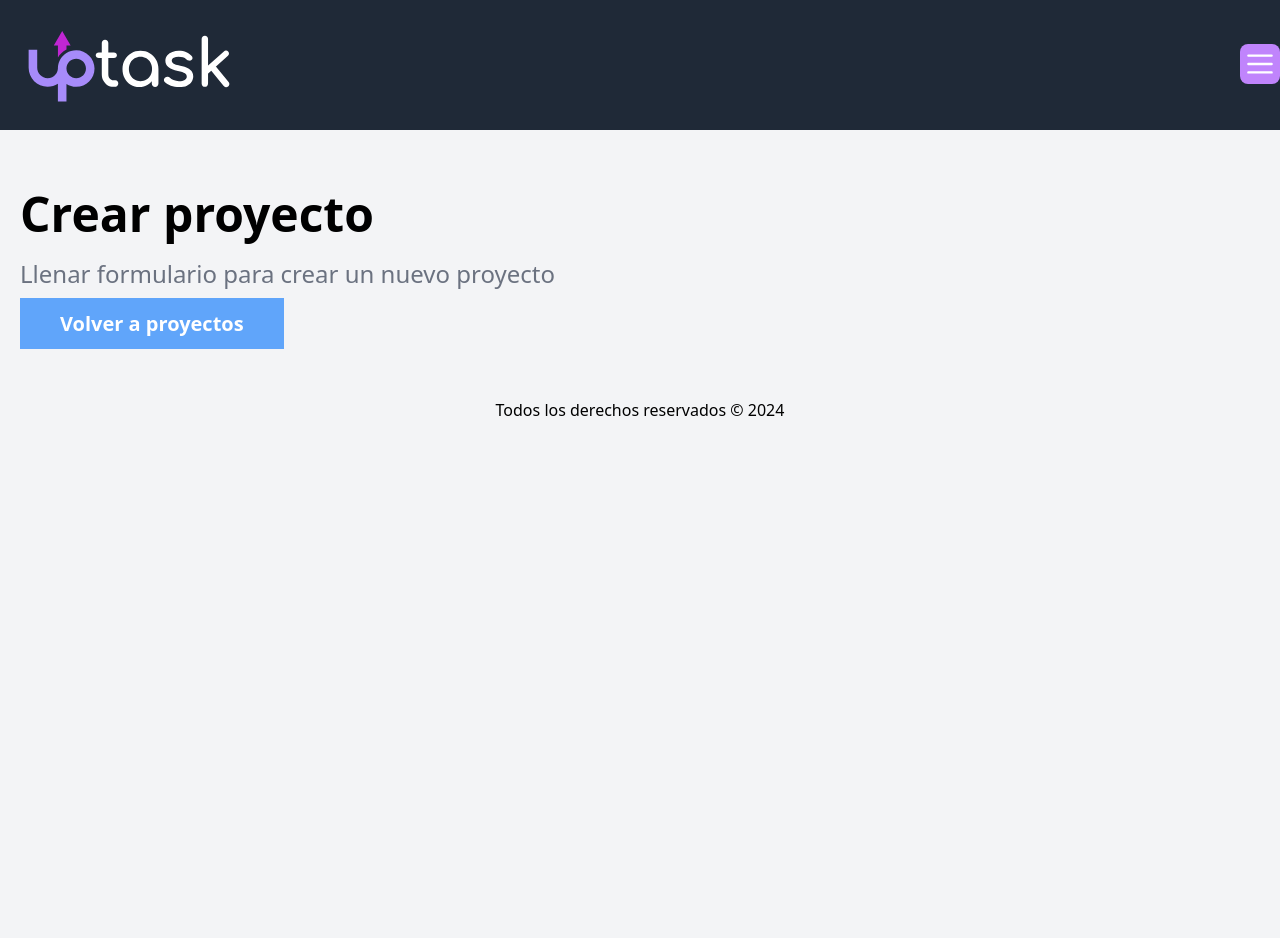
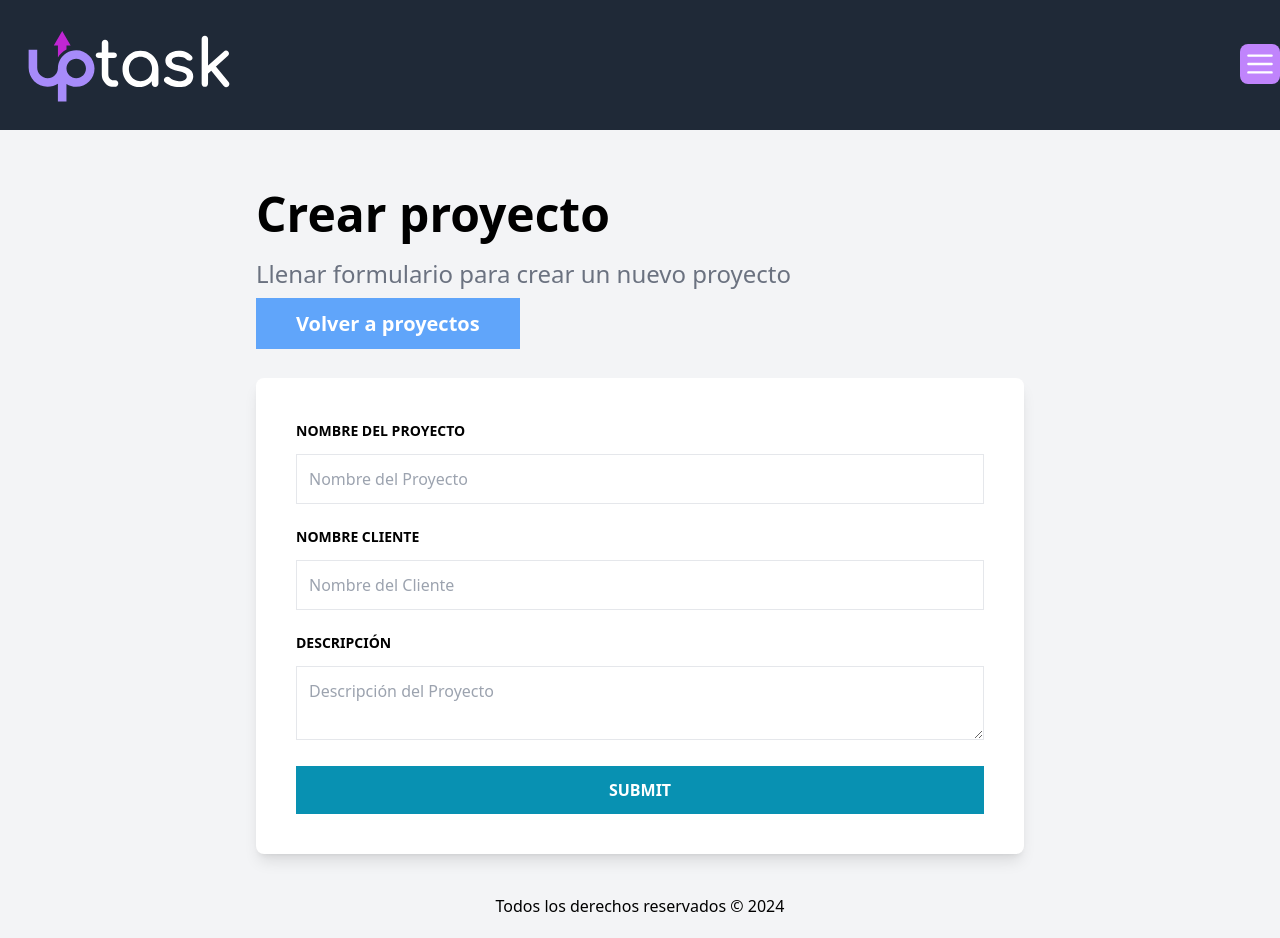
Before and after one commit to leamartinez1707/mytasks-frontend, a React (Vite) app: page /projects/create in a window 1280 px wide. Before the commit the page ends 800 px from the top, so only its background shows below. Built offline with nearby package versions, Linux system fonts and the light colour scheme; no server answers.

Commit message:
feat: create project

```diff
--- /dev/null
+++ b/src/api/api.ts
@@ -0,0 +1,15 @@
+import { ProjectFormData } from "@/types/index";
+import api from "@/lib/axios";
+import { isAxiosError } from "axios";
+
+export const createProject = async (formData: ProjectFormData) => {
+    try {
+        const { data } = await api.post('/projects', formData);
+        return data;
+    } catch (error) {
+        if (isAxiosError(error) && error.response) {
+            throw new Error(error.response.data.error);
+        }
+        console.log(error);
+    }
+}
--- /dev/null
+++ b/src/components/ErrorMessage/ErrorMessage.tsx
@@ -0,0 +1,9 @@
+const ErrorMessage = ({ children }: { children: React.ReactNode }) => {
+    return (
+        <div
+            className="text-center my-4 bg-red-100 text-red-600 font-bold p-3 uppercase text-sm"
+        >{children}</div>
+    )
+}
+
+export default ErrorMessage
--- /dev/null
+++ b/src/components/Projects/ProjectForm.tsx
@@ -0,0 +1,72 @@
+import { FieldErrors, UseFormRegister } from "react-hook-form";
+import ErrorMessage from "../ErrorMessage/ErrorMessage";
+import { ProjectFormData } from "types";
+
+
+type ProjectFormProps = {
+    errors: FieldErrors<ProjectFormData>
+    register: UseFormRegister<ProjectFormData>
+}
+const ProjectForm = ({ errors, register }: ProjectFormProps) => {
+    return (
+        <>
+            <div className="mb-5 space-y-3">
+                <label htmlFor="projectName" className="text-sm uppercase font-bold">
+                    Nombre del Proyecto
+                </label>
+                <input
+                    id="projectName"
+                    className="w-full p-3  border border-gray-200"
+                    type="text"
+                    placeholder="Nombre del Proyecto"
+                    {...register("projectName", {
+                        required: "El Titulo del Proyecto es obligatorio",
+                    })}
+                />
+
+                {errors.projectName && (
+                    <ErrorMessage>{errors.projectName.message}</ErrorMessage>
+                )}
+            </div>
+
+            <div className="mb-5 space-y-3">
+                <label htmlFor="clientName" className="text-sm uppercase font-bold">
+                    Nombre Cliente
+                </label>
+                <input
+                    id="clientName"
+                    className="w-full p-3  border border-gray-200"
+                    type="text"
+                    placeholder="Nombre del Cliente"
+                    {...register("clientName", {
+                        required: "El Nombre del Cliente es obligatorio",
+                    })}
+                />
+
+                {errors.clientName && (
+                    <ErrorMessage>{errors.clientName.message}</ErrorMessage>
+                )}
+            </div>
+
+            <div className="mb-5 space-y-3">
+                <label htmlFor="description" className="text-sm uppercase font-bold">
+                    Descripción
+                </label>
+                <textarea
+                    id="description"
+                    className="w-full p-3  border border-gray-200"
+                    placeholder="Descripción del Proyecto"
+                    {...register("description", {
+                        required: "Una descripción del proyecto es obligatoria"
+                    })}
+                />
+
+                {errors.description && (
+                    <ErrorMessage>{errors.description.message}</ErrorMessage>
+                )}
+            </div>
+        </>
+    )
+}
+
+export default ProjectForm;
--- a/src/layouts/AppLayout.tsx
+++ b/src/layouts/AppLayout.tsx
@@ -1,4 +1,6 @@
 import { Outlet } from "react-router-dom";
+import { ToastContainer } from 'react-toastify';
+import 'react-toastify/dist/ReactToastify.css';
 import Logo from "@/components/Logo/Logo";
 import NavMenu from "@/components/NavMenu/NavMenu";
 
@@ -23,6 +25,11 @@
           Todos los derechos reservados &copy; {new Date().getFullYear()}
         </p>
       </footer>
+
+      <ToastContainer
+        pauseOnHover={false}
+        pauseOnFocusLoss={false}
+      />
     </>
   );
 };
--- /dev/null
+++ b/src/lib/axios.ts
@@ -0,0 +1,8 @@
+import axios from "axios";
+
+
+const api = axios.create({
+    baseURL: import.meta.env.VITE_API_URL
+})
+
+export default api;
--- a/src/main.tsx
+++ b/src/main.tsx
@@ -1,10 +1,16 @@
 import { StrictMode } from "react";
 import { createRoot } from "react-dom/client";
+import { QueryClient, QueryClientProvider } from "@tanstack/react-query";
 import { Router } from "./router/router";
 import "./index.css";
 
+
+const queryClient = new QueryClient();
+
 createRoot(document.getElementById("root")!).render(
   <StrictMode>
-    <Router />
+    <QueryClientProvider client={queryClient}>
+      <Router />
+    </QueryClientProvider>
   </StrictMode>
 );
--- /dev/null
+++ b/src/types/index.ts
@@ -0,0 +1,14 @@
+import { z } from 'zod'
+
+// Projects
+
+export const projectSchema = z.object({
+    _id: z.string(),
+    projectName: z.string(),
+    clientName: z.string(),
+    description: z.string(),
+    tasks: z.string()
+})
+
+export type Project = z.infer<typeof projectSchema>
+export type ProjectFormData = Pick<Project, 'clientName' | 'projectName' | 'description'>
--- a/src/views/Dashboard/projects/CreateProjectsView.tsx
+++ b/src/views/Dashboard/projects/CreateProjectsView.tsx
@@ -1,8 +1,40 @@
-import { Link } from "react-router-dom";
+import { Link, useNavigate } from "react-router-dom";
+import { toast } from 'react-toastify';
+import { useForm } from 'react-hook-form';
+import { useMutation } from "@tanstack/react-query";
+import ProjectForm from "@/components/Projects/ProjectForm";
+import { ProjectFormData } from "@/types/index";
+import { createProject } from "@/api/api";
+
 
 const CreateProjectsView = () => {
+
+  const navigate = useNavigate();
+
+  const initialValues: ProjectFormData = {
+    projectName: "",
+    clientName: "",
+    description: ""
+  }
+  const { register, handleSubmit, formState: { errors } } = useForm({ defaultValues: initialValues });
+
+  const { mutate } = useMutation({
+    mutationFn: createProject,
+    onError: (error) => {
+      toast.error(error.message)
+    },
+    onSuccess: (data) => {
+      toast.success(data)
+      navigate('/')
+    }
+  })
+  const handleForm = (data: ProjectFormData) => {
+    mutate(data)
+  }
+
+
   return (
-    <div>
+    <div className="max-w-3xl mx-auto">
       <h1 className="text-5xl font-black">Crear proyecto</h1>
       <p className="text-2xl font-light text-gray-500 mt-5">
         Llenar formulario para crear un nuevo proyecto
@@ -16,6 +48,13 @@
           Volver a proyectos
         </Link>
       </nav>
+
+      <form onSubmit={handleSubmit(handleForm)} noValidate className="mt-10 bg-white shadow-lg p-10 rounded-lg">
+
+        <ProjectForm errors={errors} register={register} />
+        <input type="submit" className="bg-cyan-600 hover:bg-cyan-800 w-full p-3 text-white uppercase font-bold cursor-pointer transition-colors duration-200" />
+
+      </form>
     </div>
   );
 };
--- a/tsconfig.app.json
+++ b/tsconfig.app.json
@@ -9,7 +9,10 @@
     "paths": {
       "@/components/*": ["components/*"],
       "@/views/*": ["views/*"],
-      "@/layouts/*": ["layouts/*"]
+      "@/layouts/*": ["layouts/*"],
+      "@/api/*": ["api/*"],
+      "@/types/*": ["types/*"],
+      "@/lib/*": ["lib/*"]
     },
     /* Bundler mode */
     "moduleResolution": "bundler",
```
Also changed, not shown: package.json (+6 -1 lines), 1 other file (tests, documents, lock files or other folders).
